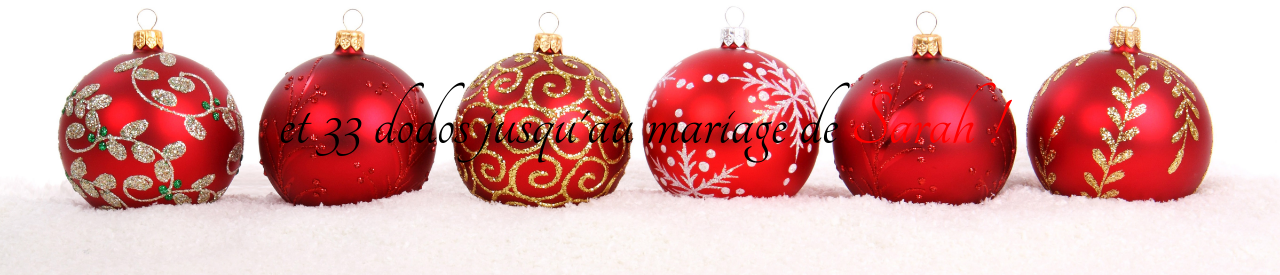
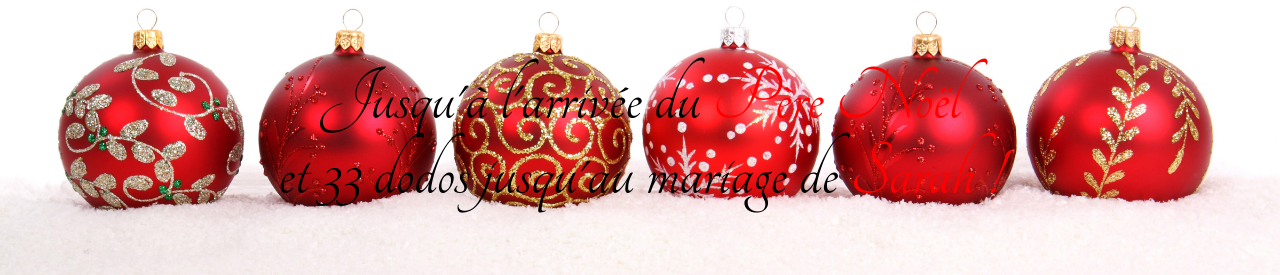
Before and after one commit to margotp37/christmas-sarah, a plain HTML site: page index.html in a window 1280 px wide. Shown: the part 522-797 px from the top of the page. Drawn offline with Linux system fonts and the light colour scheme.

Commit message:
Update index.html

```diff
--- a/index.html
+++ b/index.html
@@ -54,11 +54,12 @@
             </br>
             </br>
             </br>
-            <div class="bottom section" style="display: flex; justify-content: center; align-items: center; flex-direction: column; text-align: center; padding: 20px 0;">
-                <div class="side-note">
-                    <h4>et 33 dodos jusqu'au mariage de <span id="santa">Sarah !</span></h4>
-                </div>
-            </div>
+<div class="bottom section" style="position: absolute; bottom: 20px; left: 0; width: 100%; display: flex; justify-content: center; text-align: center;">
+    <div class="side-note">
+        <h4>et 33 dodos jusqu'au mariage de <span id="santa">Sarah !</span></h4>
+    </div>
+</div>
+
 
         </div>
         <script src="./resources/js/main.js"></script>
```
